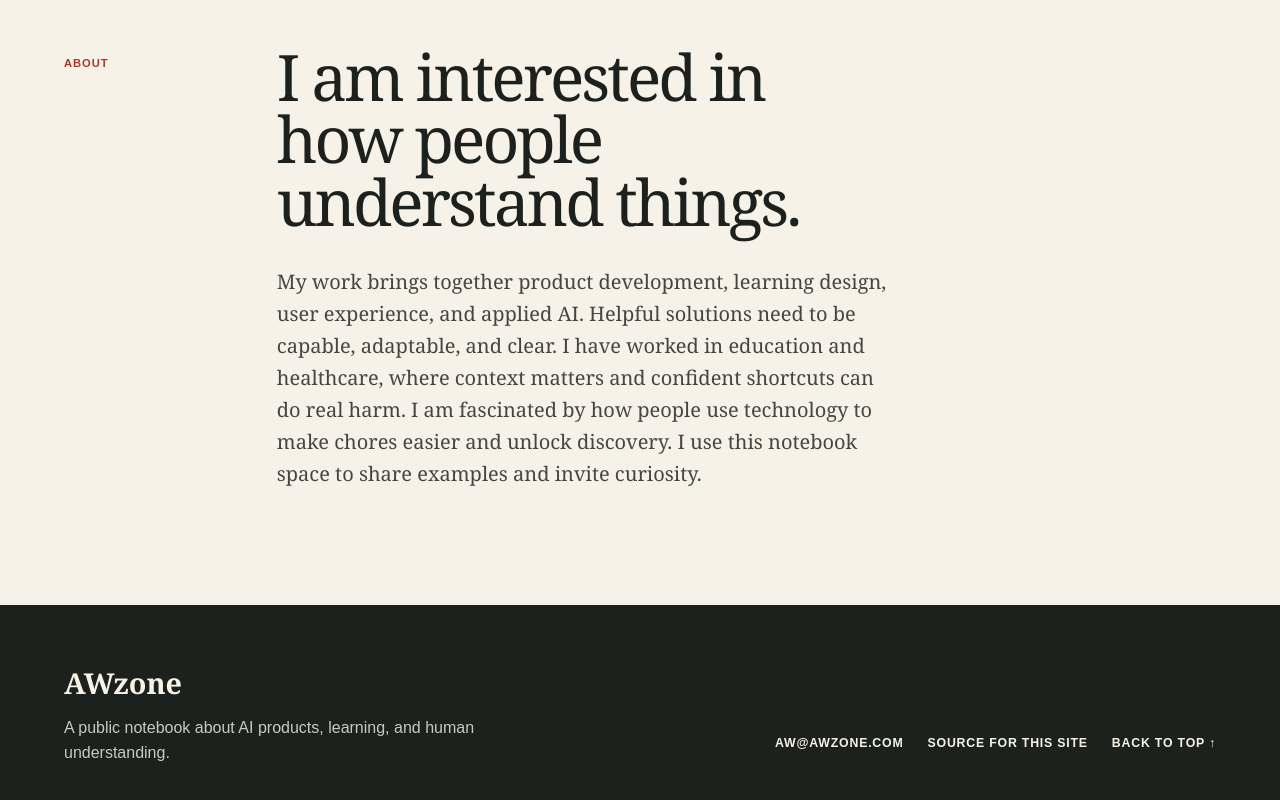
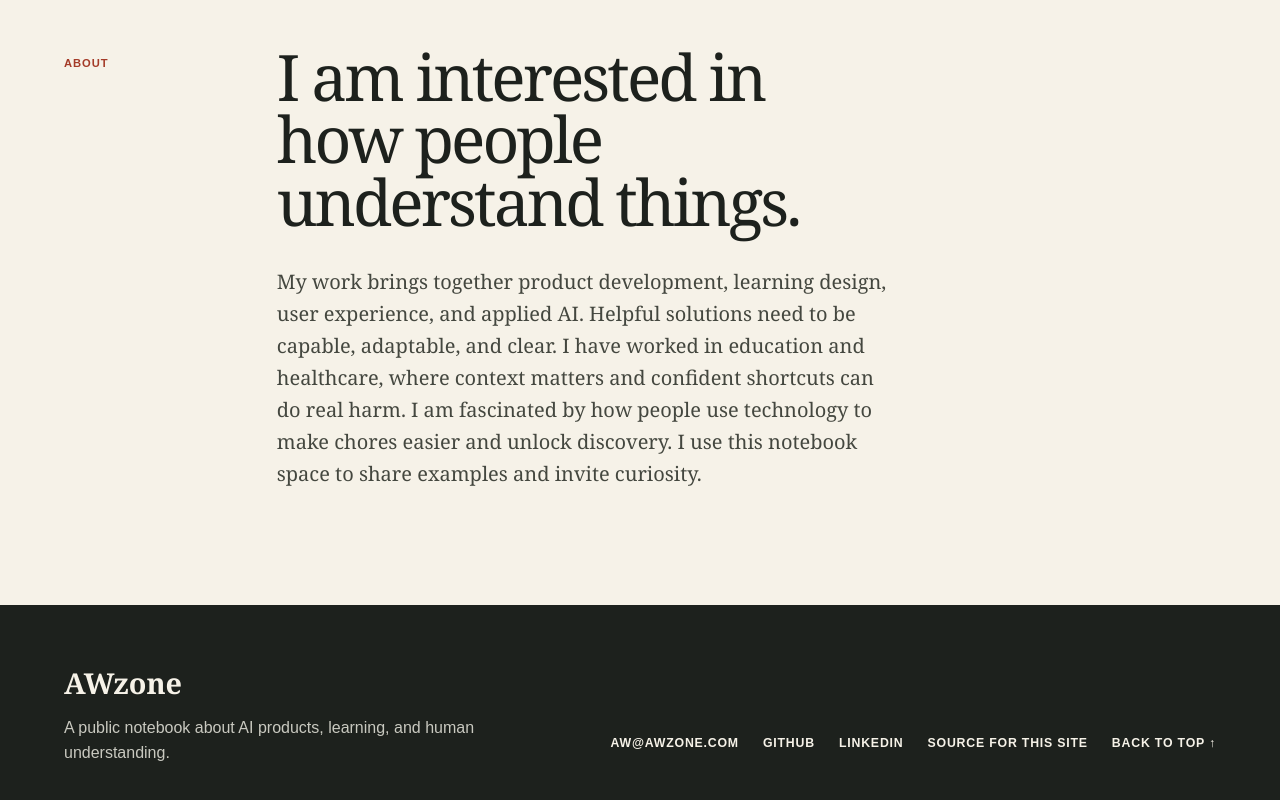
Before and after one commit to hey-aw/awzone-site, a Next.js app: page / in a window 1280 px wide. Shown: the part 2616-3416 px from the top of the page. Built offline with nearby package versions, Linux system fonts and the light colour scheme.

Commit message:
Add portfolio social links

```diff
--- a/app/globals.css
+++ b/app/globals.css
@@ -470,6 +470,7 @@ a {
 
 .footer-inner > div {
   display: flex;
+  flex-wrap: wrap;
   gap: 1.5rem;
 }
 
--- a/app/site-shell.tsx
+++ b/app/site-shell.tsx
@@ -30,6 +30,12 @@ export function SiteFooter() {
         </p>
         <div>
           <a href="mailto:aw@awzone.com">aw@awzone.com</a>
+          <a href="https://github.com/hey-aw" target="_blank" rel="noreferrer">
+            GitHub
+          </a>
+          <a href="https://linkedin.com/in/mattaw" target="_blank" rel="noreferrer">
+            LinkedIn
+          </a>
           <a href="https://github.com/hey-aw/awzone-site" target="_blank" rel="noreferrer">
             Source for this site
           </a>
```
Also changed, not shown: 1 other file (tests, documents, lock files or other folders).
